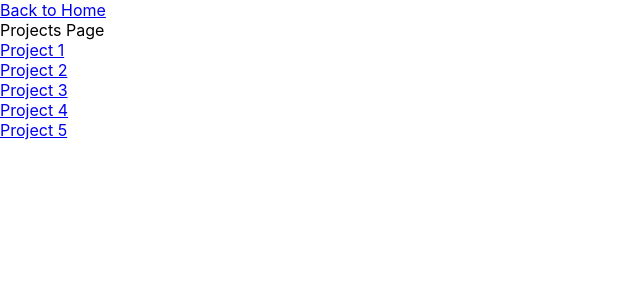
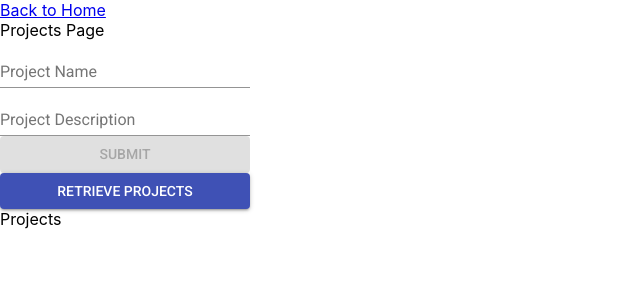
Before and after one commit to WillJDunn/a-team, a React (Create React App) app: page /projects in a window 1280 px wide. Shown: the top 300 px of the page, without its empty margins (0-640 px from the left). Built offline with nearby package versions, Linux system fonts and the light colour scheme.

Commit message:
End to end example of how to post data to the backend as well as retrieve data from the backend

```diff
--- a/src/frontend/projects/ProjectsPage.js
+++ b/src/frontend/projects/ProjectsPage.js
@@ -1,15 +1,89 @@
-import React from 'react';
+import React, { useState } from 'react';
 import { Link } from 'react-router-dom';
+import TextField from '@material-ui/core/TextField';
+import Button from '@material-ui/core/Button';
 
-const ProjectsPage = () => (
-  <React.Fragment>
-    <Link to="/">Back to Home</Link>
-    <div>Projects Page</div>
-    {[1, 2, 3, 4, 5].map(i => {
-      const link = `/projects/${i}`;
-      return <div key={link}><Link to={link}>{`Project ${i}`}</Link></div>
-    })}
-  </React.Fragment>
-);
+const _style = {
+  root: {
+    display: 'flex',
+    flexDirection: 'column',
+    width: 250,
+  },
+};
+
+const createProject = (name, description) => {
+  const options = {
+    method: 'POST',
+    headers: {
+      'Content-Type': 'application/json',
+    },
+    body: JSON.stringify({ name, description }),
+  };
+  fetch('/api/projects', options)
+    .then(response => {
+      if (response.status / 100 !== 2) {
+        console.log('FAILURE');
+      } else {
+        console.log('SUCCESS!');
+      }
+      return response;
+    })
+    .then(response => response.text())
+    .then(projectId => console.log(projectId));
+};
+
+const ProjectsPage = () => {
+  const [name, setName] = useState('');
+  const [description, setDescription] = useState('');
+  const [projects, setProjects] = useState([]);
+  const getProjects = () => {
+    fetch('/api/projects')
+      .then(response => response.json())
+      .then(projects => setProjects(projects));
+  };
+  return (
+    <React.Fragment>
+      <Link to="/">Back to Home</Link>
+      <div>Projects Page</div>
+      <div style={_style.root}>
+        <TextField
+          label="Project Name"
+          value={name}
+          onChange={evt => setName(evt.target.value)}
+        />
+        <TextField
+          label="Project Description"
+          multiline
+          rowsMax="4"
+          value={description}
+          onChange={evt => setDescription(evt.target.value)}
+        />
+        <Button
+          variant="contained"
+          fullWidth
+          disabled={!Boolean(name && description)}
+          onClick={() => createProject(name, description)}
+          color="primary"
+        >
+          SUBMIT
+        </Button>
+      </div>
+      <div>
+        <div style={_style.root}>
+          <Button
+            variant="contained"
+            fullWidth
+            onClick={() => getProjects()}
+            color="primary"
+          >
+            RETRIEVE PROJECTS
+          </Button>
+          <div>Projects</div>
+          {projects.map(project => <div>{project.name}</div>)}
+        </div>
+      </div>
+    </React.Fragment>
+  );
+};
 
 export default ProjectsPage;
--- a/src/server/index.js
+++ b/src/server/index.js
@@ -8,6 +8,7 @@ const passport = require('passport');
 const LocalStrategy = require('passport-local').Strategy;
 const userDao = require('./dao/userDao');
 const usersRoutes = require('./routes/users');
+const projectsRoutes = require('./routes/projects');
 
 const SERVER_PORT = process.env.SERVER_PORT || 3001;
 
@@ -109,6 +110,7 @@ app.get('/authrequired', (req, res) => {
 // apply them to the app in this way.
 // More information here: https://expressjs.com/en/guide/routing.html
 app.use('/api/users', usersRoutes);
+app.use('/api/projects', projectsRoutes);
 
 app.listen(SERVER_PORT, () => {
   console.log(`Express server is running on localhost:${SERVER_PORT}`);
```
Also changed, not shown: src/server/dao/projectDao.js (added, +21 -0 lines), src/server/dto/Project.js (added, +15 -0 lines), src/server/routes/projects.js (added, +19 -0 lines).
